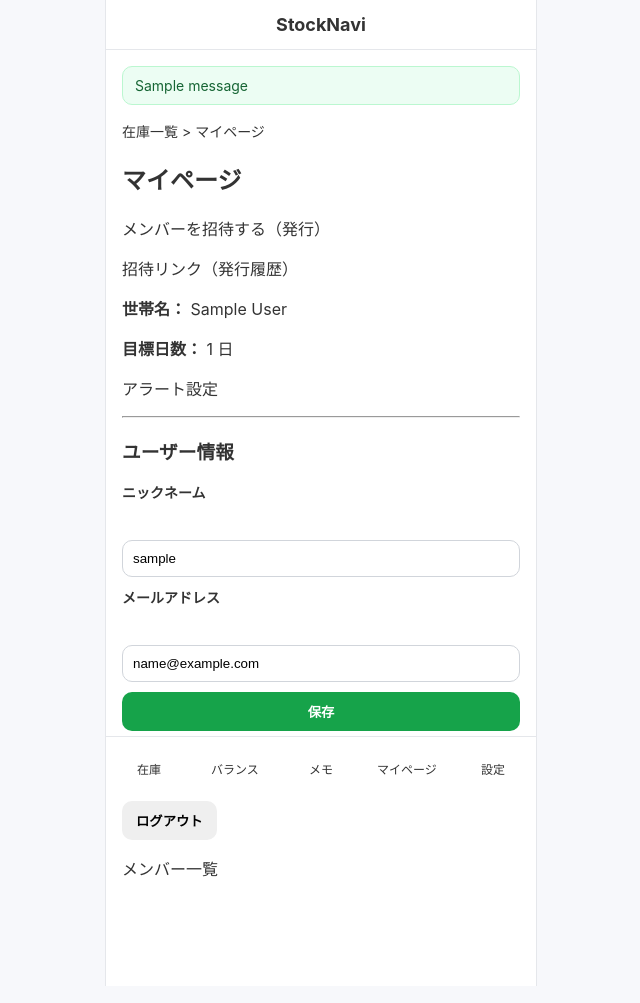
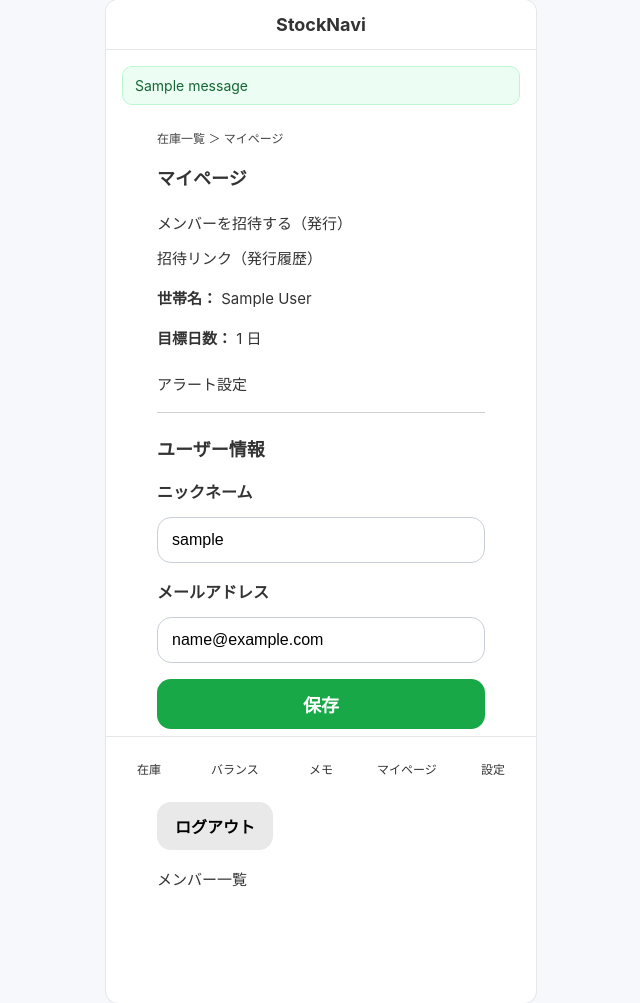
Before and after one commit to 725yoshimoto-cmd/StockNavi, a Django app: page /accounts/mypage/ in a window 1280 px wide. Shown: the whole page, without its empty margins (319-959 px from the left). Run offline with Django 5.2, Linux system fonts and the light colour scheme; a user stored in the database is signed in; tables that the repository leaves empty hold one stand-in row (values such as "Sample post"); one stand-in notice (Sample message) is shown.

Commit message:
マイページUI調整とbaseレイアウト改善

```diff
--- a/accounts/templates/accounts/mypage.html
+++ b/accounts/templates/accounts/mypage.html
@@ -1,68 +1,200 @@
 {% extends "base.html" %}
 
+{% block title %}マイページ | StockNavi{% endblock %}
+
 {% block content %}
+<style>
+  .mypage-page {
+    max-width: 360px;
+    margin: 0 auto;
+    padding: 8px 16px 24px;
+  }
 
-<!-- ✅ パンくず（簡易・1行） -->
-<p class="breadcrumb" style="margin:8px 0 14px 0; font-size:14px;">
-  <a href="{% url 'inventory:inventory_list' %}">在庫一覧</a> &gt; マイページ
-</p>
+  .mypage-breadcrumb {
+    margin: 0 0 18px;
+    font-size: 12px;
+    color: #444;
+  }
 
-<h2>マイページ</h2>
+  .mypage-breadcrumb a {
+    color: #444;
+    text-decoration: none;
+  }
 
-<p>
+  .mypage-title {
+    margin: 0 0 22px;
+    font-size: 18px;
+    font-weight: 700;
+    color: #333;
+  }
+
+  .mypage-link-block {
+    margin-bottom: 14px;
+  }
+
+  .mypage-link-block a {
+    color: #333;
+    text-decoration: none;
+    font-size: 15px;
+  }
+
+  .mypage-info {
+    margin: 18px 0 22px;
+  }
+
+  .mypage-info p {
+    margin: 0 0 14px;
+    font-size: 15px;
+    color: #333;
+    line-height: 1.7;
+  }
+
+  .mypage-divider {
+    border: none;
+    border-top: 1px solid #cfcfcf;
+    margin: 18px 0 22px;
+  }
+
+  .mypage-section-title {
+    margin: 0 0 18px;
+    font-size: 18px;
+    font-weight: 700;
+    color: #333;
+  }
+
+  .mypage-form {
+    display: grid;
+    gap: 16px;
+  }
+
+  .mypage-form-group label {
+    display: block;
+    margin-bottom: 8px;
+    font-size: 16px;
+    font-weight: 700;
+    color: #333;
+  }
+
+  .mypage-form-group input {
+    width: 100%;
+    height: 46px;
+    padding: 10px 14px;
+    border: 1px solid #c8ced8;
+    border-radius: 14px;
+    background: #fff;
+    font-size: 16px;
+    box-sizing: border-box;
+  }
+
+  .mypage-save-btn {
+    width: 100%;
+    height: 50px;
+    border: none;
+    border-radius: 14px;
+    background: #19a848;
+    color: #fff;
+    font-size: 18px;
+    font-weight: 700;
+    cursor: pointer;
+  }
+
+  .mypage-message {
+    font-size: 13px;
+    color: #333;
+    margin: 0;
+  }
+
+  .mypage-logout-wrap {
+    margin-top: 8px;
+  }
+
+  .mypage-logout-btn {
+    min-width: 110px;
+    height: 48px;
+    padding: 0 18px;
+    border: none;
+    border-radius: 14px;
+    background: #e9e9e9;
+    color: #000;
+    font-size: 16px;
+    font-weight: 700;
+    cursor: pointer;
+  }
+
+  .mypage-member-link {
+    margin-top: 18px;
+  }
+
+  .mypage-member-link a {
+    color: #333;
+    text-decoration: none;
+    font-size: 15px;
+  }
+</style>
+
+<div class="mypage-page">
+
+  <div class="mypage-breadcrumb">
+    <a href="{% url 'inventory:inventory_list' %}">在庫一覧</a> ＞ マイページ
+  </div>
+
+  <h2 class="mypage-title">マイページ</h2>
+
+  <div class="mypage-link-block">
     <a href="{% url 'inventory:invite_create' %}">メンバーを招待する（発行）</a>
-</p>
-<p>
+  </div>
+
+  <div class="mypage-link-block">
     <a href="{% url 'inventory:invite_token_list' %}">招待リンク（発行履歴）</a>
-</p>
+  </div>
 
+  <div class="mypage-info">
     <p><strong>世帯名：</strong> {{ user.household.name }}</p>
     <p><strong>目標日数：</strong> {{ user.household.target_days }} 日</p>
+  </div>
 
-<p>
+  <div class="mypage-link-block">
     <a href="{% url 'inventory:settings_tabs' %}?tab=alert">アラート設定</a>
-</p>
+  </div>
 
-<hr>
+  <hr class="mypage-divider">
 
-<!-- =========================
-ユーザー情報編集フォーム
-========================= -->
+  <h3 class="mypage-section-title">ユーザー情報</h3>
 
-<h3>ユーザー情報</h3>
-
-<form method="post" style="display:grid; gap:10px; max-width:420px;">
+  <form method="post" class="mypage-form">
     {% csrf_token %}
 
-  <div>
-    <label for="{{ form.username.id_for_label }}"><strong>ニックネーム</strong></label><br>
+    <div class="mypage-form-group">
+      <label for="{{ form.username.id_for_label }}">ニックネーム</label>
       {{ form.username }}
     </div>
 
-  <div>
-    <label for="{{ form.email.id_for_label }}"><strong>メールアドレス</strong></label><br>
+    <div class="mypage-form-group">
+      <label for="{{ form.email.id_for_label }}">メールアドレス</label>
       {{ form.email }}
     </div>
 
-  <button type="submit" class="btn btn-primary">保存</button>
+    <button type="submit" class="mypage-save-btn">保存</button>
 
     {% if messages %}
       {% for message in messages %}
-      <p style="font-size:13px;">{{ message }}</p>
+        <p class="mypage-message">{{ message }}</p>
       {% endfor %}
     {% endif %}
-
   </form>
 
-<hr>
+  <hr class="mypage-divider">
 
+  <div class="mypage-logout-wrap">
     <form method="post" action="{% url 'logout' %}">
       {% csrf_token %}
-  <button type="submit" class="btn btn-danger-outline">ログアウト</button>
+      <button type="submit" class="mypage-logout-btn">ログアウト</button>
     </form>
+  </div>
 
-<p>
+  <div class="mypage-member-link">
     <a href="{% url 'accounts:member_list' %}">メンバー一覧</a>
-</p>
+  </div>
 
+</div>
 {% endblock %}
--- a/templates/base.html
+++ b/templates/base.html
@@ -47,21 +47,19 @@
 
     .app-shell {
 
-      /* 最大幅をスマホサイズにする */
       max-width: 430px;
-
-      /* 中央寄せ */
       margin: 0 auto;
 
-      /* 画面いっぱいの高さ */
       min-height: 100vh;
 
       background: white;
 
-      /* 薄い枠線 */
       box-shadow: 0 0 0 1px #e5e7eb;
 
       position: relative;
+
+      overflow: hidden;
+      border-radius: 12px;
     }
 
     /* ----------------------------
@@ -334,11 +332,6 @@
     <!-- メインコンテンツ -->
     <main class="app-main">
 
-      <!-- ページタイトル -->
-      {% if page_title %}
-      <h1 class="page-title">{{ page_title }}</h1>
-      {% endif %}
-
     <!-- Djangoメッセージ -->
     {% if messages %}
 
@@ -354,6 +347,11 @@
 
     </div>
 
+    {% endif %}
+
+    <!-- ページタイトル -->
+    {% if page_title %}
+    <h1 class="page-title">{{ page_title }}</h1>
     {% endif %}
 
       <!-- 各ページの内容 -->
```
Lines whose indentation alone changed are shown as unchanged.
